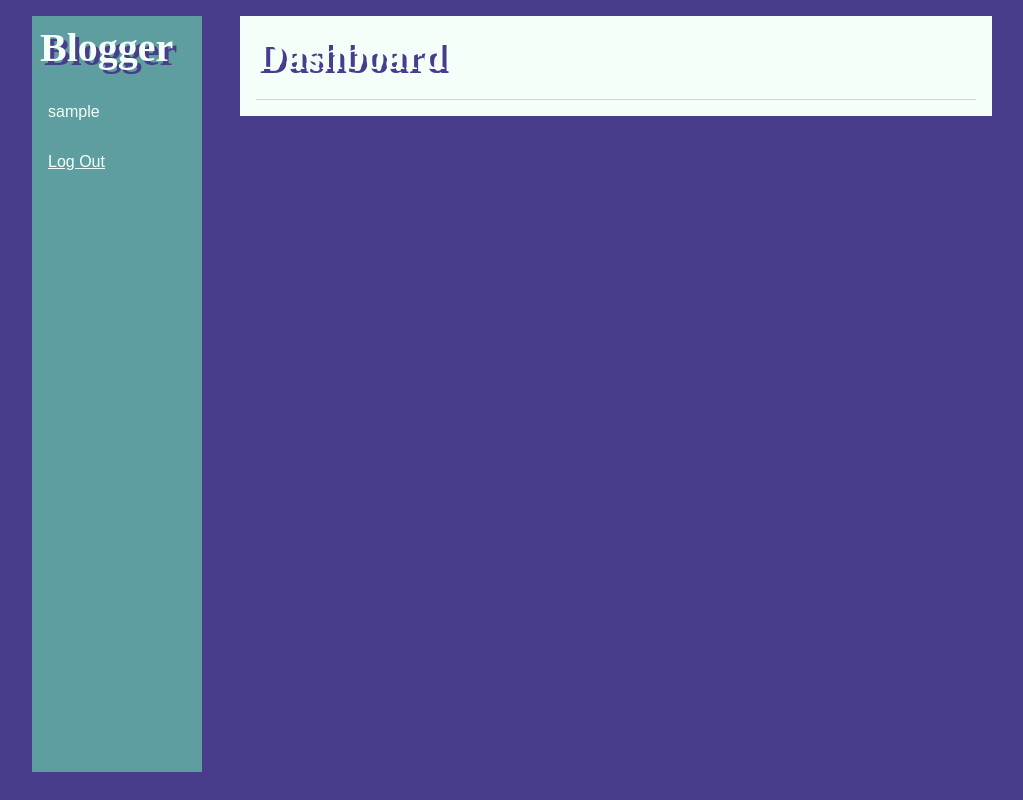
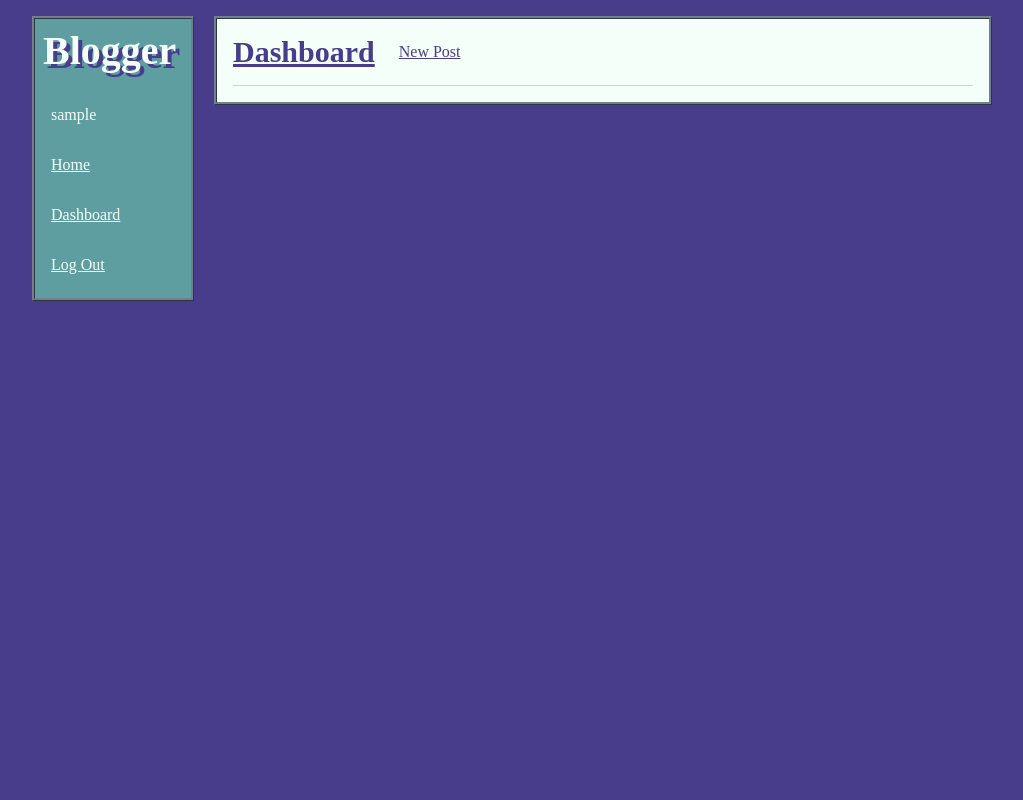
Before and after one commit to ccamer0n/IS211_Project, a Flask app: page /dashboard in a window 1280 px wide. Shown: the whole page, without its empty margins (128-1151 px from the left). Run offline with Flask 3, Linux system fonts and the light colour scheme; the visitor is signed in with stand-in values (Sample User, id 1); data comes from the database, SQL or seed files in the repository; data that the repository does not hold is empty.

Commit message:
Completed project.

```diff
--- a/app.py
+++ b/app.py
@@ -8,6 +8,7 @@ app.secret_key = os.urandom(12).hex()
 
 @app.route('/', methods = ['GET'])
 def home():
+    '''Defines the home page. Here the user can register, login, and view all posts.'''
     auth()
     db = init_db()
     posts = db.execute("SELECT * FROM post JOIN user ON post.author_id = user.id ORDER BY created DESC")
@@ -15,6 +16,8 @@ def home():
 
 @app.route('/register', methods=('GET', 'POST'))
 def register():
+    '''Presents the user with a form to register a username and password
+    Credentials are stored in a sql database'''
     if request.method == 'POST':
         username = request.form['username']
         password = request.form['password']
@@ -34,8 +37,11 @@ def register():
                 return redirect(url_for("login"))
         flash(error)
     return render_template('register.html')
+
 @app.route('/login', methods=('GET', 'POST'))
 def login():
+    '''Presents the user with a login form
+    Queries the database and validates user credentials'''
     if request.method == 'POST':
         username = request.form['username']
         password = request.form['password']
@@ -54,6 +60,7 @@ def login():
     return render_template("login.html")
 
 def auth():
+    '''Assigns a session to a global user variable for authentication purposes'''
     user_id = session.get('user_id')
     if user_id is None:
         g.user = None
@@ -61,11 +68,14 @@ def auth():
         g.user = get_db().execute("SELECT * FROM user WHERE id = ?", (user_id,)).fetchone()
 @app.route('/logout')
 def logout():
+    '''Terminates the current session and returns the user to the home page'''
     session.clear()
     return redirect('/')
 
-@app.route('/dashboard')
+@app.route('/dashboard', methods=('GET', 'POST'))
 def dashboard():
+    '''Presents the logged-in user with a list of posts they have authored
+    The user is able to create new posts and edit or delete existing posts'''
     auth()
     if g.user:
         con = get_db()
@@ -76,6 +86,8 @@ def dashboard():
 
 @app.route('/create', methods=('GET', 'POST'))
 def create():
+    '''Presents the user with a form to create and submit a new post
+    Posts are stored in a sql database'''
     auth()
     if request.method == 'POST':
         title = request.form['title']
@@ -93,12 +105,15 @@ def create():
     return render_template('create.html')
 
 def get_post(id):
+    '''Queries the database for a provided post id and returns the corresponding row'''
     auth()
     post = get_db().execute("SELECT post.id, title, body, created, author_id, username FROM post JOIN user ON post.author_id = user.id WHERE post.id = ?", (id,)).fetchone()
     return post
 
 @app.route('/<int:id>/update', methods=('GET', 'POST'))
 def update(id):
+    '''Presents the logged-in user with a form to update an existing post.
+    Authenticates the user and validates the provided post id'''
     post = get_post(id)
     if request.method == 'POST':
         title = request.form['title']
@@ -115,8 +130,9 @@ def update(id):
             return redirect(url_for('dashboard'))
     return render_template('update.html', post=post)
 
-@app.route('/<int:id>/delete', methods = ['POST'])
+@app.route('/<int:id>/delete', methods = ('GET', 'POST'))
 def delete(id):
+    '''Validates and deletes the selected post by its post id'''
     get_post(id)
     con = get_db()
     con.execute("DELETE FROM post WHERE id = ?", (id,))
--- a/static/style.css
+++ b/static/style.css
@@ -1,17 +1,19 @@
-html { font-family: sans-serif; background: #483d8b; padding: 1rem; }
+html { font-family: "Times New Roman", serif; background: #483d8b; padding: 1rem; }
 body { max-width: 960px; margin: 0 auto; background: #f5fffa; }
 h1 { font-family: "Times New Roman", serif; color: #f5fffa; margin: 1rem 0; text-shadow: 4px 4px #483d8b; font-weight: bold; font-size: 40px; padding-bottom: 1rem; }
-h2 { font-family: "Times New Roman", serif; color: #483d8b; margin: 1rem 0; font-variant: small-caps; }
-h3 { font-family: Helvetica, sans-serif; color: #483d8b; margin: 1rem 0; }
+h2 { font-family: "Times New Roman", serif; color: #483d8b; margin: 1rem 0; font-size: 30px; text-decoration-line: underline; }
+h3 { font-family: "Times New Roman", serif; color: #483d8b; margin: 0.5rem 0; font-size: 20px; }
 a { color: #377ba8; }
 hr { border: none; border-top: 1px solid lightgray; }
-nav { background: #5f9ea0; display: block; align-items: left; padding: 0.5rem 0.5rem; position: fixed; float: left; height: 92.5%; width: 12%; }
+nav { background: #5f9ea0; display: block; align-items: left; padding: 0.5rem 0.5rem; position: fixed; float: left; width: 140px; border-style: ridge; border-width: 3px; border-color: #708090; }
 nav h1 { flex: auto; margin: 0; }
 nav h1 a { text-decoration: none; padding: 0.25rem 0.5rem; }
 nav ul  { display: block; list-style: none; margin: 0; padding: 0; }
-nav ul li a, nav ul li span, .action { display: block; color: #f5fffa; width: 100px; padding: 1rem 0.5rem; text-align: left; }
-li a:hover { background-color: #483d8b; color: #f5fffa;}
-.content { padding: 0 1rem 1rem; float: right; width: 75%; background: #f5fffa; }
+nav ul li a, nav ul li span, .action { display: block; color: #f5fffa; width: 120px; padding: 1rem 0.5rem; text-align: left; }
+li a:hover { background-color: #f5fffa; color: #483d8b; }
+.link { display: flex; color: #483d8b; padding: 1rem 1rem; }
+.h2link { display: flex; color: #483d8b; padding: 1rem 1rem; margin: 0.5rem; }
+.content { padding: 0 1rem 1rem; float: right; width: 740px; background: #f5fffa; border-style: ridge; border-width: 3px; border-color: #708090; }
 .content > header { border-bottom: 1px solid lightgray; display: flex; align-items: flex-end; }
 .content > header h1 { flex: auto; margin: 1rem 0 0.25rem 0; }
 .flash { margin: 1em 0; padding: 1em; background: #cae6f6; border: 1px solid #377ba8; }
--- a/templates/base.html
+++ b/templates/base.html
@@ -6,6 +6,8 @@
     <ul>
         {% if g.user %}
             <li><span>{{ g.user['username'] }}</span></li>
+            <li><a href="{{ url_for('home') }}">Home</a></li>
+            <li><a href="{{ url_for('dashboard') }}">Dashboard</a></li>
             <li><a href="{{ url_for('logout') }}">Log Out</a></li>
         {% else %}
             <li><a href="{{ url_for('register') }}">Register</a></li>
--- a/templates/create.html
+++ b/templates/create.html
@@ -1,7 +1,7 @@
 {% extends 'base.html' %}
 
 {% block header %}
-    <h1>{% block title %}New Post{% endblock %}</h1>
+    <h2>{% block title %}New Post{% endblock %}</h2>
 {% endblock %}
 
 {% block content %}
@@ -12,4 +12,5 @@
         <textarea name="body" id="body">{{ request.form['body'] }}</textarea>
         <input type="submit" value="Save">
     </form>
+    <a class="link" href="{{ url_for('dashboard') }}">Go Back</a>
 {% endblock %}
--- a/templates/dashboard.html
+++ b/templates/dashboard.html
@@ -1,9 +1,9 @@
 {% extends 'base.html' %}
 
 {% block header %}
-    <h1>{% block title %}Dashboard{% endblock %}</h1>
+    <h2>{% block title %}Dashboard{% endblock %}</h2>
     {% if g.user %}
-        <a class="action" href="{{ url_for('create') }}">New</a>
+        <a class="h2link" href="{{ url_for('create') }}">New Post</a>
     {% endif %}
 {% endblock %}
 
@@ -12,14 +12,14 @@
         <article class="post">
             <header>
                 <div>
-                    <h1>{{ post['title'] }}</h1>
-                    <div class="about">by {{ post['username'] }} on {{ post['created'] }}</div>
+                    <h3>{{ post['title'] }}</h3>
+                    <div class="about"> {{ post['created'] }}</div>
                 </div>
                 {% if g.user['id'] == post['author_id'] %}
-                    <a class="action" href="{{ url_for('update', id=post['id']) }}">Edit</a>
+                    <a class="link" href="{{ url_for('update', id=post['id']) }}">Edit</a>
+                    <a class="link" href="{{ url_for('delete', id=post['id']) }}" onclick="return confirm('Are you sure?');">Delete</a>
                 {% endif %}
             </header>
-            <p class="body">{{ post['body'] }}</p>
         </article>
         {% if not loop.last %}
             <hr>
--- a/templates/login.html
+++ b/templates/login.html
@@ -1,7 +1,7 @@
 {% extends 'base.html' %}
 
 {% block header %}
-    <h1>{% block title %}Log In{% endblock %}</h1>
+    <h2>{% block title %}Log In{% endblock %}</h2>
 {% endblock %}
 
 {% block content %}
--- a/templates/register.html
+++ b/templates/register.html
@@ -1,7 +1,7 @@
 {% extends 'base.html' %}
 
 {% block header %}
-    <h1>{% block title %}Register{% endblock %}</h1>
+    <h2>{% block title %}Register{% endblock %}</h2>
 {% endblock %}
 
 {% block content %}
--- a/templates/update.html
+++ b/templates/update.html
@@ -5,7 +5,7 @@
 {% extends 'base.html' %}
 
 {% block header %}
-    <h1>{% block title %}Edit "{{ post['title'] }}"{% endblock %}</h1>
+    <h2>{% block title %}Edit "{{ post['title'] }}"{% endblock %}</h2>
 {% endblock %}
 
 {% block content %}
@@ -18,8 +18,5 @@
         <input type="submit" value="Save">
     </form>
     <hr>
-    <form action="{{ url_for('delete', id=post['id']) }}" method="POST">
-        <input class="danger" type="submit" value="Delete" onclick="return confirm('Are you sure?');">
-    </form>
 {% endblock %}
 {% endif %}
```
Also changed, not shown: __init__.py (deleted).
